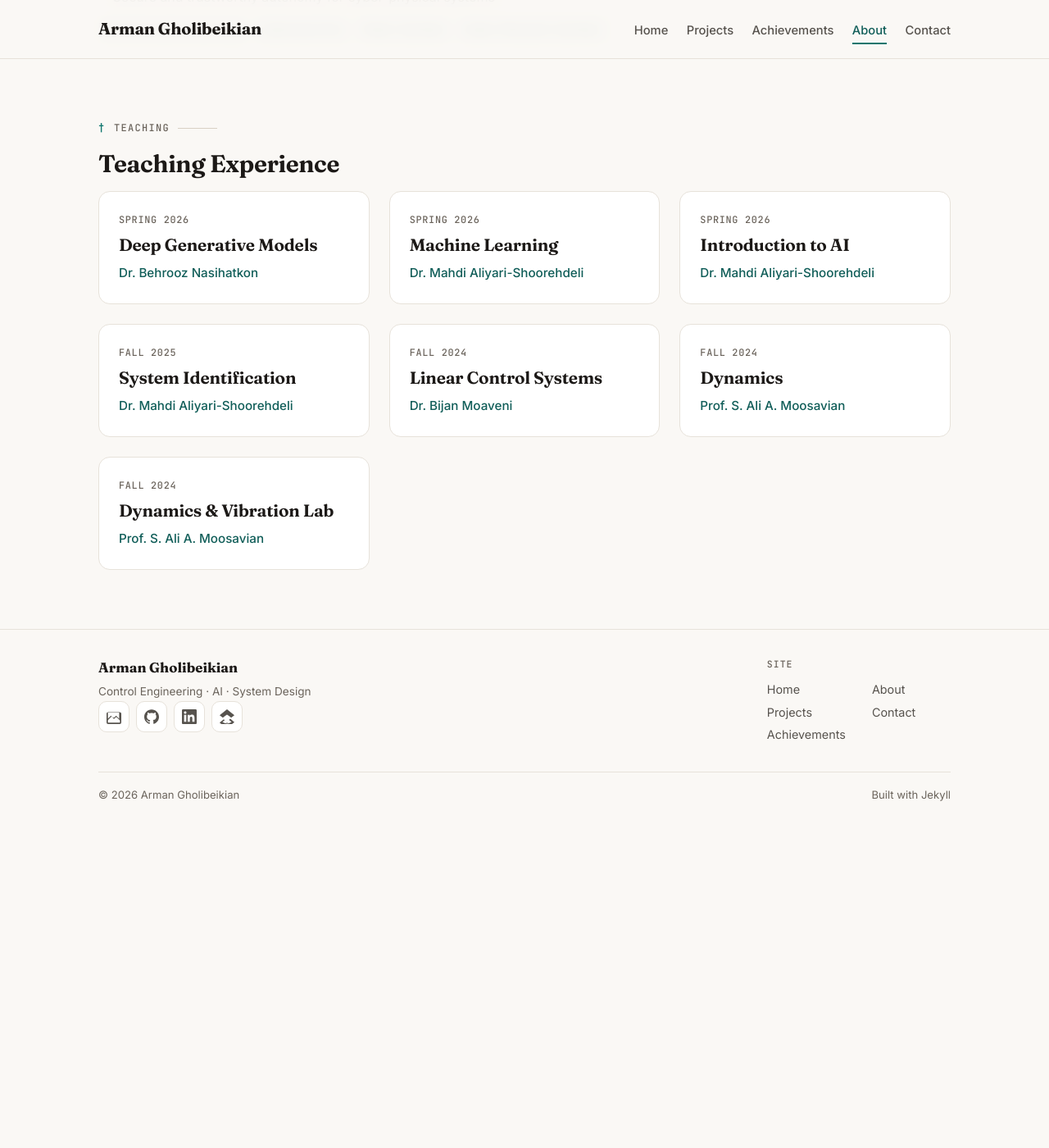
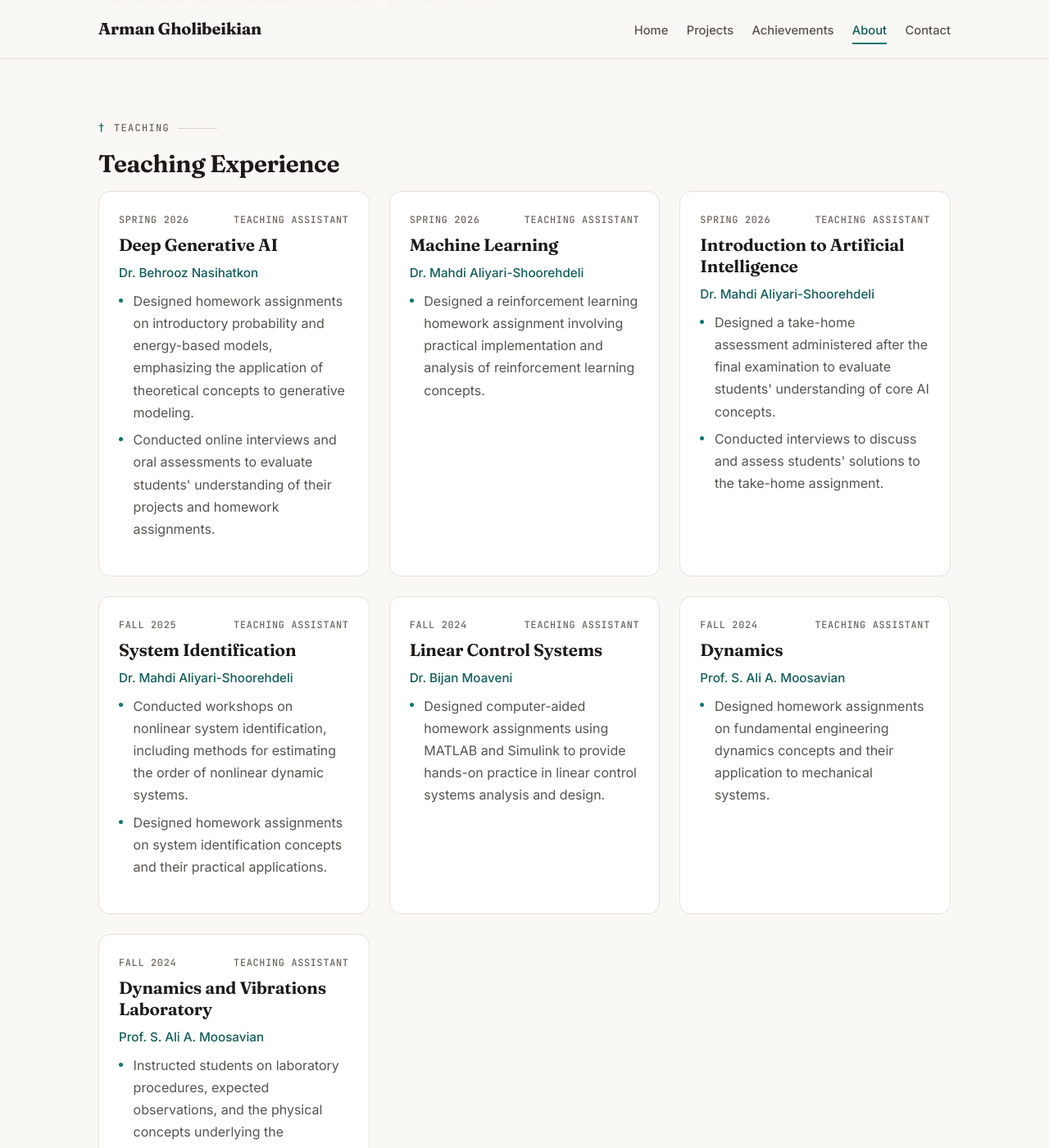
Before and after one commit to Armangb1/Armangb1.github.io, a Jekyll site: the page built from about.md, in a window 1280 px wide and 1400 px high, scrolled down 1530 px. Shown: the whole window at 82% size. Built offline with Jekyll 4.4.1, drawn with Linux system fonts in a browser that asks for light colours; before the commit the page ends 2527 px from its top, so only the background shows below that; some of the changed text lies outside the part shown.

Commit message:
Add teaching experience details

```diff
--- a/_data/profile.yml
+++ b/_data/profile.yml
@@ -56,27 +56,45 @@ experience:
     tags: [Reinforcement Learning, Cybersecurity, Power Systems, Cyber-Physical Systems]
 
 teaching_experience:
-  - course: Deep Generative Models
+  - course: Deep Generative AI
     professor: Dr. Behrooz Nasihatkon
     term: Spring 2026
+    responsibilities:
+      - "Designed homework assignments on introductory probability and energy-based models, emphasizing the application of theoretical concepts to generative modeling."
+      - "Conducted online interviews and oral assessments to evaluate students' understanding of their projects and homework assignments."
   - course: Machine Learning
     professor: Dr. Mahdi Aliyari-Shoorehdeli
     term: Spring 2026
-  - course: Introduction to AI
+    responsibilities:
+      - "Designed a reinforcement learning homework assignment involving practical implementation and analysis of reinforcement learning concepts."
+  - course: Introduction to Artificial Intelligence
     professor: Dr. Mahdi Aliyari-Shoorehdeli
     term: Spring 2026
+    responsibilities:
+      - "Designed a take-home assessment administered after the final examination to evaluate students' understanding of core AI concepts."
+      - "Conducted interviews to discuss and assess students' solutions to the take-home assignment."
   - course: System Identification
     professor: Dr. Mahdi Aliyari-Shoorehdeli
     term: Fall 2025
+    responsibilities:
+      - "Conducted workshops on nonlinear system identification, including methods for estimating the order of nonlinear dynamic systems."
+      - "Designed homework assignments on system identification concepts and their practical applications."
   - course: Linear Control Systems
     professor: Dr. Bijan Moaveni
     term: Fall 2024
+    responsibilities:
+      - "Designed computer-aided homework assignments using MATLAB and Simulink to provide hands-on practice in linear control systems analysis and design."
   - course: Dynamics
     professor: Prof. S. Ali A. Moosavian
     term: Fall 2024
-  - course: Dynamics & Vibration Lab
+    responsibilities:
+      - "Designed homework assignments on fundamental engineering dynamics concepts and their application to mechanical systems."
+  - course: Dynamics and Vibrations Laboratory
     professor: Prof. S. Ali A. Moosavian
     term: Fall 2024
+    responsibilities:
+      - "Instructed students on laboratory procedures, expected observations, and the physical concepts underlying the experiments."
+      - "Guided students through experiment setup and execution, and helped them interpret and understand the results."
 
 contact:
   emails:
--- a/about.md
+++ b/about.md
@@ -83,9 +83,17 @@ title: About
     <li class="card ta-card">
       <div class="card-meta">
         <span>{{ ta.term }}</span>
+        <span>Teaching Assistant</span>
       </div>
       <h3 class="card-title">{{ ta.course }}</h3>
       <p class="ta-professor">{{ ta.professor }}</p>
+      {% if ta.responsibilities %}
+      <ul class="exp-points">
+        {% for responsibility in ta.responsibilities %}
+        <li>{{ responsibility }}</li>
+        {% endfor %}
+      </ul>
+      {% endif %}
     </li>
     {% endfor %}
   </ul>
```
